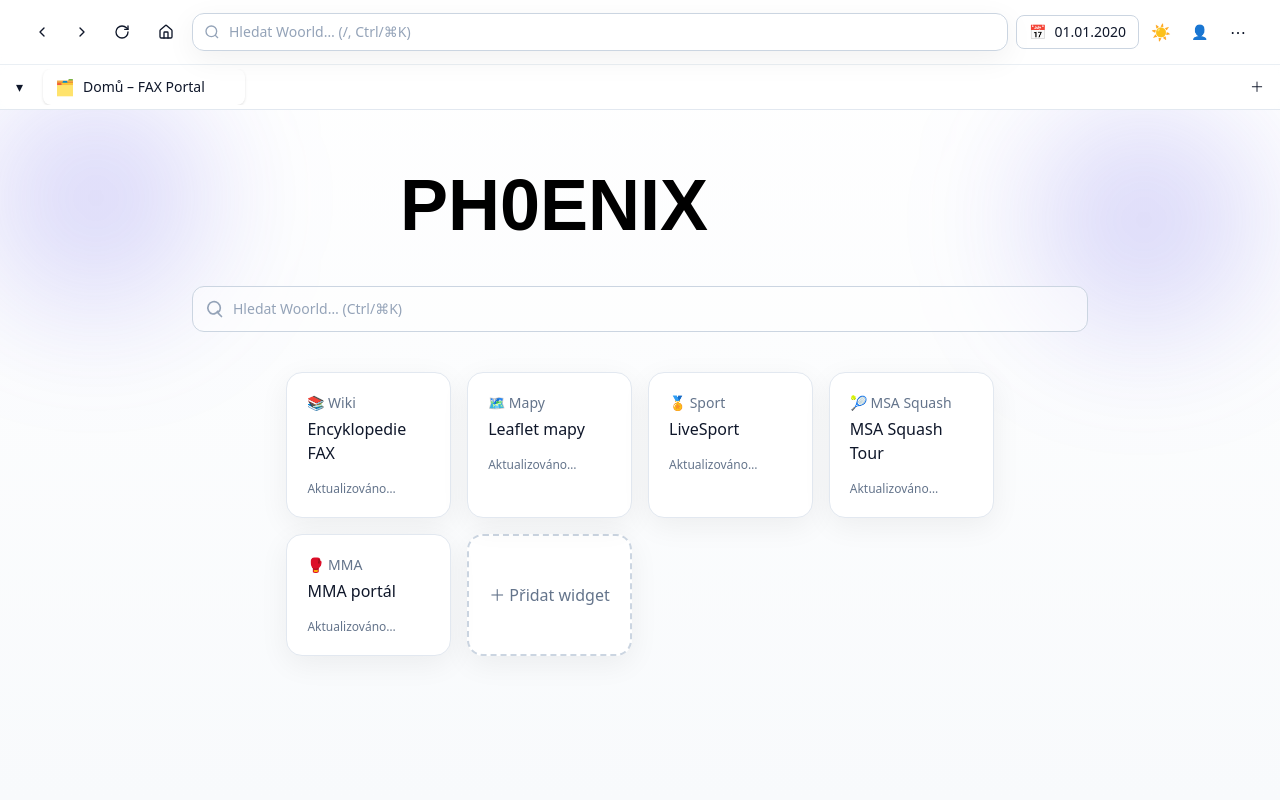
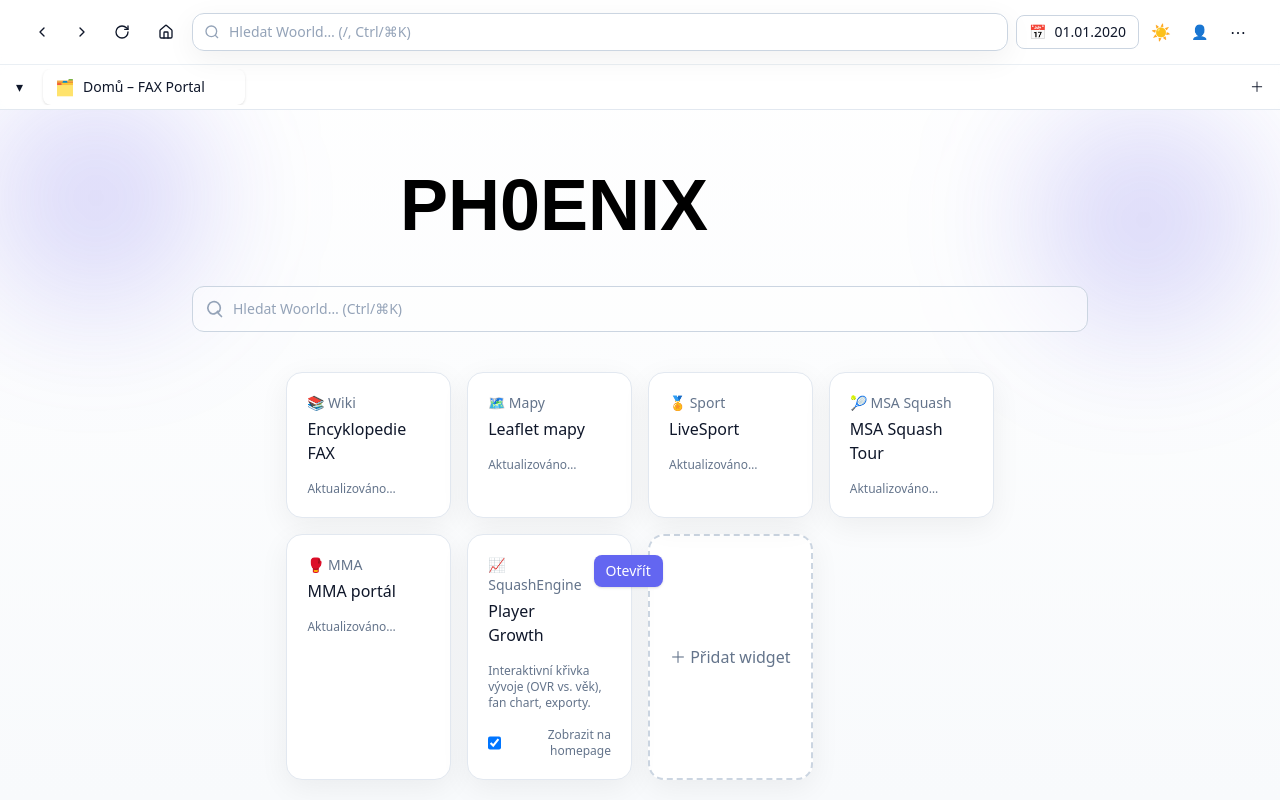
Before and after one commit to Jasmetk0/fax, a Django app: page / in a window 1280 px wide. Run offline with Django 5.2, Linux system fonts and the light colour scheme; some libraries are stand-ins or nearby versions.

Commit message:
Add SquashEngine player growth widget and page

```diff
--- a/shell/static/shell/home-widgets.js
+++ b/shell/static/shell/home-widgets.js
@@ -4,6 +4,14 @@ window.HOME_WIDGETS = window.HOME_WIDGETS || [
   { id: 'wiki', href: '/wiki/', label: 'Wiki', icon: '📚', defaultSize: 'M', desc: 'Encyklopedie FAX' },
   { id: 'maps', href: '/maps/', label: 'Mapy', icon: '🗺️', defaultSize: 'M', desc: 'Leaflet mapy' },
   { id: 'sport', href: '/livesport/', label: 'Sport', icon: '🏅', defaultSize: 'M', desc: 'LiveSport' },
+  {
+    id: 'squashengine',
+    href: '/squashengine',
+    label: 'SquashEngine – Player Growth',
+    icon: '📈',
+    defaultSize: 'L',
+    desc: 'Interaktivní křivka vývoje (OVR vs. věk), fan chart, exporty.',
+  },
   { id: 'msa', href: '/msa/', label: 'MSA Squash', icon: '🎾', defaultSize: 'M', desc: 'MSA Squash Tour' },
   { id: 'mma', href: '/mma/', label: 'MMA', icon: '🥊', defaultSize: 'M', desc: 'MMA portál' }
 ];
@@ -12,6 +20,7 @@ window.initHomeWidgets = function() {
   const REG = window.HOME_WIDGETS;
   const REG_MAP = Object.fromEntries(REG.map(r => [r.id, r]));
   const KEY = 'home.widgets.v1';
+  const SE_PREF_KEY = 'se.widget.enabled';
   const container = document.getElementById('widgets');
   const panel = document.getElementById('widgets-panel');
   const live = document.getElementById('widgets-live');
@@ -43,22 +52,109 @@ window.initHomeWidgets = function() {
     try { localStorage.setItem(KEY, JSON.stringify({ items, version: 1 })); } catch (_) {}
   }
 
+  function getSePref() {
+    let value = null;
+    try {
+      value = localStorage.getItem(SE_PREF_KEY);
+    } catch (_) {}
+    if (value !== 'true' && value !== 'false') {
+      value = 'true';
+      try { localStorage.setItem(SE_PREF_KEY, value); } catch (_) {}
+    }
+    return value;
+  }
+
+  function setSePref(value) {
+    try { localStorage.setItem(SE_PREF_KEY, value); } catch (_) {}
+  }
+
+  function createTile(reg) {
+    if (reg.id === 'squashengine') {
+      const card = document.createElement('div');
+      card.dataset.id = reg.id;
+      card.dataset.href = reg.href;
+      card.dataset.widgetKey = SE_PREF_KEY;
+      card.role = 'listitem';
+      card.tabIndex = 0;
+      card.draggable = true;
+      card.className = 'group relative rounded-2xl border border-slate-200 bg-white p-5 shadow-soft transition hover:shadow-lg focus:shadow-lg focus:outline-none focus:ring-2 focus:ring-brand/50 dark:border-slate-800 dark:bg-slate-900';
+      card.innerHTML = `<button class="widget-remove absolute right-2 top-2 hidden h-6 w-6 items-center justify-center rounded-full bg-slate-200 text-slate-600 hover:bg-red-500 hover:text-white focus:bg-red-500 focus:text-white group-hover:flex group-focus-within:flex" aria-label="Odebrat">×</button>
+        <div class="flex items-start justify-between gap-3">
+          <div>
+            <div class="mb-1 text-sm text-slate-500">📈 SquashEngine</div>
+            <div class="font-medium">Player Growth</div>
+          </div>
+          <a class="se-widget-open inline-flex items-center justify-center rounded-lg bg-brand-500 px-3 py-1.5 text-sm font-medium text-white shadow hover:bg-brand-600 focus:outline-none focus:ring-2 focus:ring-brand-300 dark:focus:ring-brand-600" href="${reg.href}">Otevřít</a>
+        </div>
+        <div class="se-widget-body mt-4 text-xs text-slate-500">
+          Interaktivní křivka vývoje (OVR vs. věk), fan chart, exporty.
+        </div>
+        <div class="se-widget-disabled hidden mt-4 text-xs text-slate-500">
+          Widget je skryt. Zaškrtněte volbu níže pro zobrazení.
+        </div>
+        <div class="mt-4 text-right text-xs text-slate-500">
+          <label class="se-widget-toggle-wrapper inline-flex items-center gap-2">
+            <input type="checkbox" class="se-widget-toggle h-4 w-4" />
+            Zobrazit na homepage
+          </label>
+        </div>`;
+      initSeTile(card);
+      return card;
+    }
+    const a = document.createElement('a');
+    a.href = reg.href;
+    a.dataset.id = reg.id;
+    a.role = 'listitem';
+    a.draggable = true;
+    a.className = 'group relative rounded-2xl border border-slate-200 bg-white p-5 shadow-soft transition hover:shadow-lg focus:shadow-lg dark:border-slate-800 dark:bg-slate-900';
+    a.innerHTML = `<button class="widget-remove absolute right-2 top-2 hidden h-6 w-6 items-center justify-center rounded-full bg-slate-200 text-slate-600 hover:bg-red-500 hover:text-white focus:bg-red-500 focus:text-white group-hover:flex group-focus-within:flex" aria-label="Odebrat">×</button>
+      <div class="mb-1 text-sm text-slate-500">${reg.icon} ${reg.label}</div>
+      <div class="font-medium">${reg.desc}</div>
+      <div class="mt-4 text-xs text-slate-500">Aktualizováno…</div>`;
+    return a;
+  }
+
+  function initSeTile(tile) {
+    const toggle = tile.querySelector('.se-widget-toggle');
+    if (!toggle) return;
+    const body = tile.querySelector('.se-widget-body');
+    const disabled = tile.querySelector('.se-widget-disabled');
+    const openBtn = tile.querySelector('.se-widget-open');
+    const apply = value => {
+      const enabled = value === 'true';
+      toggle.checked = enabled;
+      if (body) body.classList.toggle('hidden', !enabled);
+      if (disabled) disabled.classList.toggle('hidden', enabled);
+      tile.classList.toggle('opacity-60', !enabled);
+      tile.dataset.enabled = enabled ? 'true' : 'false';
+      if (openBtn) {
+        openBtn.classList.toggle('opacity-60', !enabled);
+        openBtn.classList.toggle('pointer-events-none', !enabled);
+        openBtn.setAttribute('aria-disabled', enabled ? 'false' : 'true');
+        openBtn.setAttribute('tabindex', enabled ? '0' : '-1');
+      }
+    };
+    apply(getSePref());
+    toggle.addEventListener('click', e => {
+      e.stopPropagation();
+    });
+    toggle.addEventListener('change', e => {
+      const value = e.target.checked ? 'true' : 'false';
+      setSePref(value);
+      apply(value);
+    });
+    tile.querySelector('.se-widget-toggle-wrapper')?.addEventListener('click', e => {
+      e.stopPropagation();
+    });
+  }
+
   function render() {
     container.innerHTML = '';
     state.forEach(it => {
       const reg = REG_MAP[it.id];
       if (!reg) return;
-      const a = document.createElement('a');
-      a.href = reg.href;
-      a.dataset.id = reg.id;
-      a.role = 'listitem';
-      a.draggable = true;
-      a.className = 'group relative rounded-2xl border border-slate-200 bg-white p-5 shadow-soft transition hover:shadow-lg focus:shadow-lg dark:border-slate-800 dark:bg-slate-900';
-      a.innerHTML = `<button class="widget-remove absolute right-2 top-2 hidden h-6 w-6 items-center justify-center rounded-full bg-slate-200 text-slate-600 hover:bg-red-500 hover:text-white focus:bg-red-500 focus:text-white group-hover:flex group-focus-within:flex" aria-label="Odebrat">×</button>
-        <div class="mb-1 text-sm text-slate-500">${reg.icon} ${reg.label}</div>
-        <div class="font-medium">${reg.desc}</div>
-        <div class="mt-4 text-xs text-slate-500">Aktualizováno…</div>`;
-      container.appendChild(a);
+      const tile = createTile(reg);
+      if (tile) container.appendChild(tile);
     });
     const addBtn = document.createElement('button');
     addBtn.id = 'widgets-add';
@@ -104,7 +200,18 @@ window.initHomeWidgets = function() {
         }
       });
       tile.addEventListener('click', e => {
-        if (wasDrag) { e.preventDefault(); wasDrag = false; }
+        if (wasDrag) {
+          e.preventDefault();
+          wasDrag = false;
+          return;
+        }
+        if (tile.dataset.href && tile.dataset.enabled !== 'false') {
+          const isControl =
+            e.target.closest('.widget-remove') || e.target.closest('.se-widget-toggle-wrapper');
+          if (!isControl) {
+            window.location.href = tile.dataset.href;
+          }
+        }
       });
       tile.querySelector('.widget-remove').addEventListener('click', e => {
         e.preventDefault(); e.stopPropagation();
@@ -131,6 +238,9 @@ window.initHomeWidgets = function() {
             container.querySelector(`[data-id="${id}"]`)?.focus();
             liveMsg(REG_MAP[id].label + ' přesunuto');
           }
+        } else if (e.key === 'Enter' && tile.dataset.href && tile.dataset.enabled !== 'false') {
+          e.preventDefault();
+          window.location.href = tile.dataset.href;
         } else if (['Delete','Backspace'].includes(e.key)) {
           e.preventDefault();
           tile.querySelector('.widget-remove').click();
--- a/shell/templates/shell/index.html
+++ b/shell/templates/shell/index.html
@@ -51,6 +51,7 @@
       <div class="font-medium">MMA portál</div>
       <div class="mt-4 text-xs text-slate-500">Nejnovější zápasy</div>
     </a>
+    {% include "widgets/squashengine_widget.html" %}
     <button id="widgets-add" type="button" role="listitem" class="rounded-2xl border-2 border-dashed border-slate-300 bg-white p-5 text-left text-slate-500 shadow-soft transition hover:border-brand-400 hover:text-slate-700 hover:shadow-lg dark:border-slate-700 dark:bg-slate-900 dark:hover:border-brand-400 dark:hover:text-slate-200">＋ Přidat widget</button>
   </div>
   <div id="widgets-empty" class="hidden py-8 text-center text-sm text-slate-500">Zatím žádné widgety — přidejte si první</div>
--- /dev/null
+++ b/templates/widgets/squashengine_widget.html
@@ -0,0 +1,30 @@
+{% load static %}
+<div
+  data-id="squashengine"
+  data-widget-key="se.widget.enabled"
+  role="listitem"
+  tabindex="0"
+  draggable="true"
+  class="group relative rounded-2xl border border-slate-200 bg-white p-5 shadow-soft transition hover:shadow-lg focus:shadow-lg focus:outline-none focus:ring-2 focus:ring-brand/50 dark:border-slate-800 dark:bg-slate-900"
+>
+  <button class="widget-remove absolute right-2 top-2 hidden h-6 w-6 items-center justify-center rounded-full bg-slate-200 text-slate-600 hover:bg-red-500 hover:text-white focus:bg-red-500 focus:text-white group-hover:flex group-focus-within:flex" aria-label="Odebrat">×</button>
+  <div class="flex items-start justify-between gap-3">
+    <div>
+      <div class="mb-1 text-sm text-slate-500">📈 SquashEngine</div>
+      <div class="font-medium">Player Growth</div>
+    </div>
+    <a class="se-widget-open inline-flex items-center justify-center rounded-lg bg-brand-500 px-3 py-1.5 text-sm font-medium text-white shadow hover:bg-brand-600 focus:outline-none focus:ring-2 focus:ring-brand-300 dark:focus:ring-brand-600" href="{% url 'squashengine' %}">Otevřít</a>
+  </div>
+  <div class="se-widget-body mt-4 text-xs text-slate-500">
+    Interaktivní křivka vývoje (OVR vs. věk), fan chart, exporty.
+  </div>
+  <div class="se-widget-disabled hidden mt-4 text-xs text-slate-500">
+    Widget je skryt. Zaškrtněte volbu níže pro zobrazení.
+  </div>
+  <div class="mt-4 text-right text-xs text-slate-500">
+    <label class="se-widget-toggle-wrapper inline-flex items-center gap-2">
+      <input type="checkbox" class="se-widget-toggle h-4 w-4" />
+      Zobrazit na homepage
+    </label>
+  </div>
+</div>
```
